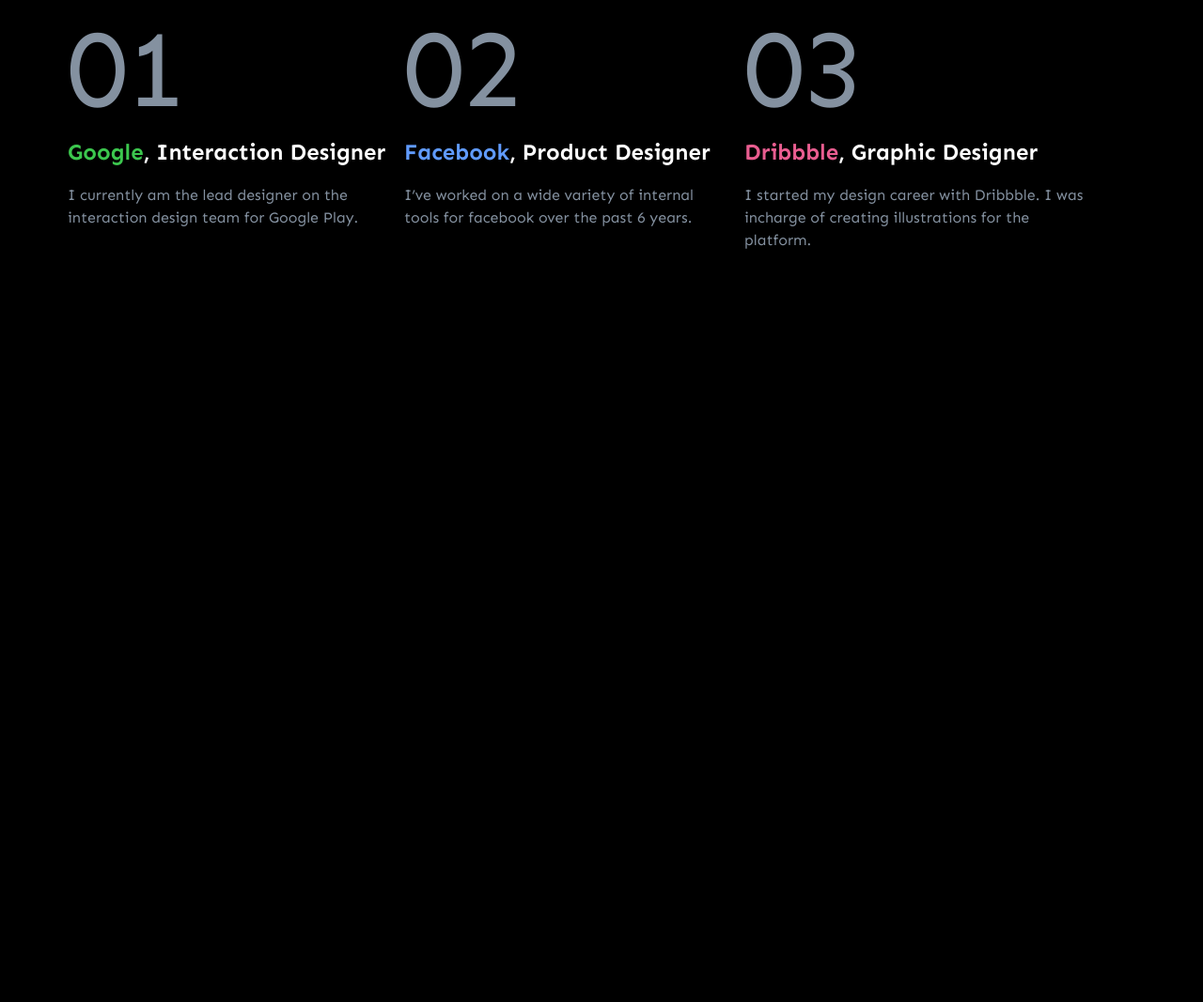
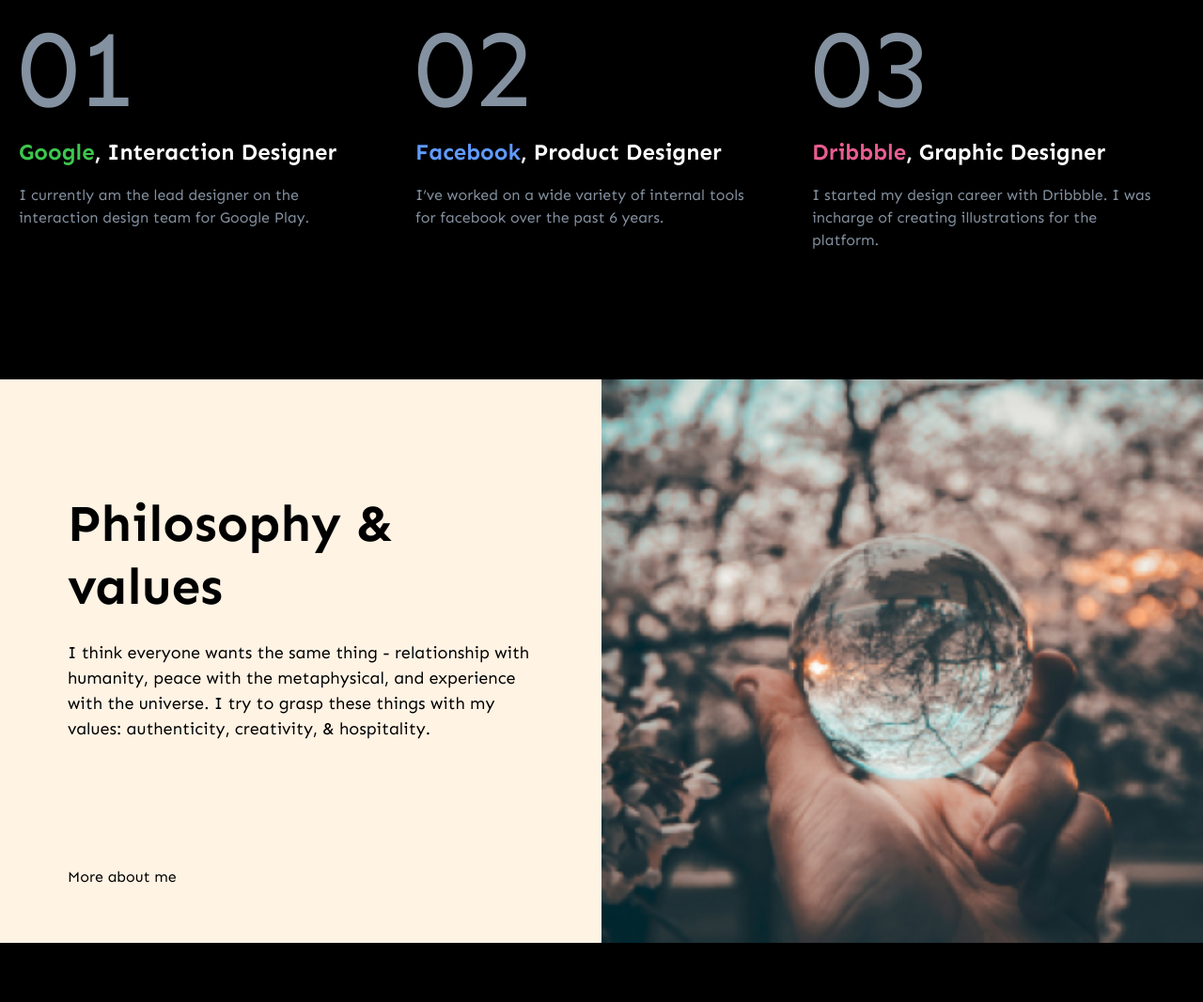
Before and after one commit to scrivoio/website_project, a plain HTML site: page index.html in a window 1280 px wide. Shown: the part 1228-2295 px from the top of the page at 94% size. Before the commit the page ends 1734 px from the top, so only its background shows below. Drawn offline with Linux system fonts and the light colour scheme.

Commit message:
feat: added Values block

```diff
--- a/assets/css/style.css
+++ b/assets/css/style.css
@@ -27,7 +27,7 @@ body {
 .wrapper {
     width: 100%;
     max-width: 1440px;
-    margin:auto;
+    margin: auto;
     /* padding: 0 72px; */
     box-sizing: border-box;
 }
@@ -140,8 +140,6 @@ header {
 
 .companies {
     max-width: 1440px;
-    height: 715px;
-    padding: 0 72px;
 }
 
 .companies__title {
@@ -155,7 +153,7 @@ header {
 }
 
 .companies__description {
-    width: 690px;
+    max-width: 690px;
     font-size: 55px;
     font-weight: 700;
     margin-top: 0;
@@ -163,7 +161,7 @@ header {
 
 .companies__list {
     display: flex;
-    justify-content: center;
+    justify-content: space-between;
 }
 
 .companies__item {
@@ -193,6 +191,57 @@ header {
     padding-right: 48px;
 }
 
+.values {
+    display: flex;
+    align-items: center;
+    justify-content: center;
+    margin-top: 120px;
+    max-height: 600px;
+}
+
+.values__description {
+    width: 720px;
+    height: 600px;
+    background-color: #FFF3E4;
+    color: #000;
+    flex-grow: 1;
+}
+
+.values__description h2 {
+    font-size: 55px;
+    padding-top: 100px;
+    padding: 120px 72px 24px 72px;
+    margin: 0;
+}
+
+.values__description p:nth-child(even) {
+    font-size: 18px;
+    line-height: 150%;
+    padding: 0 72px 0 72px;
+    margin: 0;
+}
+
+.values__description p:nth-child(odd) {
+    font-size: 16px;
+    padding: 134px 0 124px 72px;
+    margin: 0;
+}
+
+.values__illustration {
+    display: flex;
+    width: 720px;
+    height: 600px;
+    overflow: hidden;
+    align-items: center;
+    justify-content: center;
+    flex-grow: 1;
+}
+
+.values__illustration > img {
+    width: 100%;
+}
+
+
 
 @media (max-width: 1350px) {
     .presentation {
@@ -211,17 +260,33 @@ header {
     .presentation__text {
         width: 70%;
     }
+    .companies {
+        margin-left: 20px;
+    }
 }
 
 @media (max-width: 950px) {
+    .wrapper {
+        padding: 0 40px;
+    }
     .presentation__text {
         width: 60%;
     }
+    .presentation__text p {
+        max-width: 408px;
+    }
+    .companies__description {
+        max-width: 100%;
+    }
+    .companies {
+        margin-left: 20px;
+    }
+
 }
 
 @media (max-width: 750px) {
     .wrapper {
-        padding: 0 20px;
+        padding: 0 40px;
     }
     .header__navigate {
         display: none;
@@ -249,4 +314,22 @@ header {
         font-size: 46px;
         margin-top: 48px;
     }
+    .presentation__text p {
+        max-width: 100%;
+    }
+    .companies {
+        margin: 0;
+    }
+    .presentation {
+        padding-bottom: 0;
+    }
+    .companies__list {
+        flex-direction: column;
+    }
+    .companies__description {
+        font-size: 46px;
+    }
+    .companies__item {
+        min-width: 100%;
+    }
 }
--- a/index.html
+++ b/index.html
@@ -70,6 +70,19 @@
         </div>
     </div>
     </section>
+
+    <section class="values">
+        <div class="values__description">
+            <h2>Philosophy & values</h2>
+            <p>I think everyone wants the same thing - relationship with humanity, peace with the metaphysical, and experience with the universe. I try to grasp these things with my values: authenticity, creativity, & hospitality.</p>
+            <p>More about me</p>
+        </div>
+        <div class="values__illustration">
+            <img src="./assets/images/values.jpg" alt="Hand with a transparent ball">
+        </div>
+
+    </section>
+
     </main>
 </body>
 </html>
```
Also changed, not shown: assets/images/values.jpg (added).
